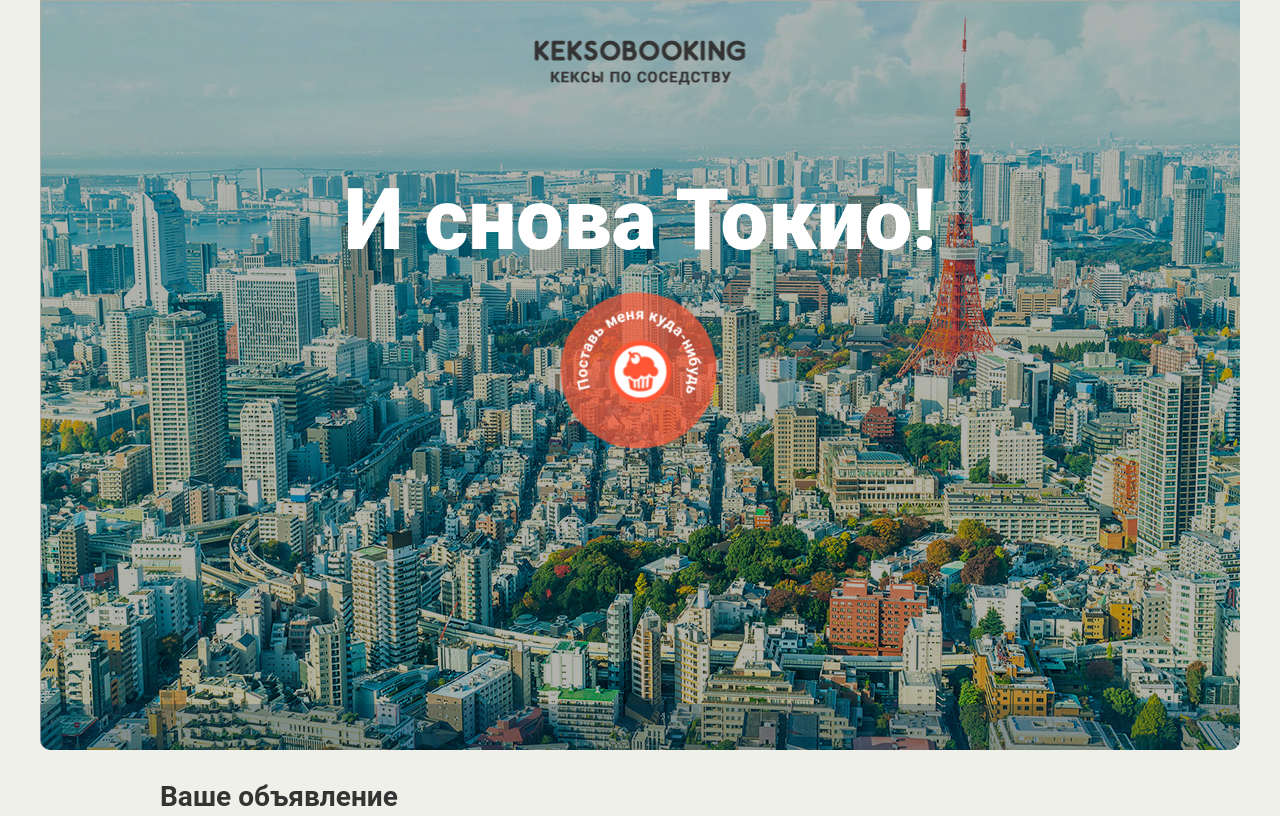
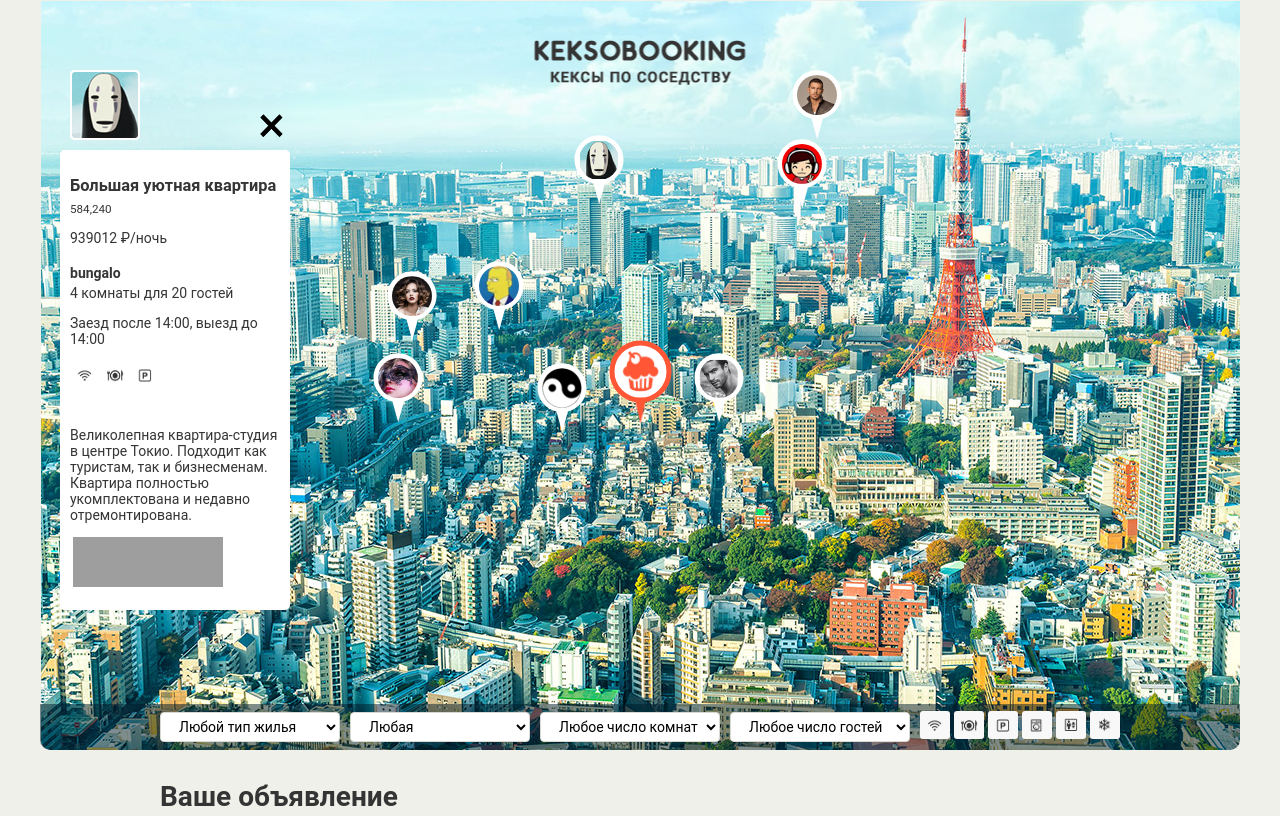
Before and after one commit to Alt0Z/257127-keksobooking, a website: page index.html in a window 1280 px wide. Shown: the top 816 px of the page. Drawn offline with Linux system fonts and the light colour scheme; grey boxes are pictures that could not be loaded.

Commit message:
Realized pins and popups render

```diff
--- a/index.html
+++ b/index.html
@@ -15,10 +15,10 @@
 <main>
   <section class="map map--faded">
     <div class="map__pins">
-      <div class="map__pinsoverlay"><h2>И снова Токио!</h2></div>
 
       <button class="map__pin map__pin--main">
         <img src="img/main-pin-image.png" width="40" height="44" draggable="false">
+
         <svg viewBox="0 0 70 70">
           <defs>
             <path d="M35,35m-23,0a23,23 0 1,1 46,0a23,23 0 1,1 -46,0" id="tophalf" />
@@ -236,14 +236,15 @@
       <li class="feature feature--elevator"></li>
       <li class="feature feature--conditioner"></li>
     </ul>
-    <p>Великолепная квартира-студия в центре Токио. Подходит как туристам, так и бизнесменам. Квартира полностью укомплектована и недавно отремонтирована.</p>
+    <p class="popup__description">Великолепная квартира-студия в центре Токио. Подходит как туристам, так и бизнесменам. Квартира полностью укомплектована и недавно отремонтирована.</p>
     <ul class="popup__pictures">
       <li><img src=""></li>
     </ul>
   </article>
-
   <button style="left: 200px; top: 400px;" class="map__pin"><img src="img/avatars/user07.png" width="40" height="40" draggable="false"></button>
 </template>
 
+  <script src="js/map-new.js"></script>
+
 </body>
 </html>
--- /dev/null
+++ b/js/map-new.js
@@ -0,0 +1,169 @@
+'use strict';
+
+var COMPARATION_INDEX = 8;
+var MIN_PRICE = 1000;
+var MAX_PRICE = 1000000;
+var MIN_GUESTS_INDEX = 1;
+var MAX_GUESTS_INDEX = 100;
+var MIN_LOCATION_X = 300;
+var MAX_LOCATION_X = 900;
+var MIN_LOCATION_Y = 150;
+var MAX_LOCATION_Y = 500;
+var PIN_WIDTH = 50;
+var PIN_HEIGHT = 70;
+var AVATAR_SIZE = 40;
+var PHOTO_SIZE = 50;
+
+var getRandomIndex = function () {
+  return Math.floor(Math.random() * COMPARATION_INDEX);
+};
+
+var hotelTitles = [
+  'Большая уютная квартира',
+  'Маленькая неуютная квартира',
+  'Огромный прекрасный дворец',
+  'Маленький ужасный дворец',
+  'Красивый гостевой домик',
+  'Некрасивый негостеприимный домик',
+  'Уютное бунгало далеко от моря',
+  'Неуютное бунгало по колено в воде'
+].sort(getRandomIndex);
+
+var hotelPhotos = [
+  'http://o0.github.io/assets/images/tokyo/hotel1.jpg',
+  'http://o0.github.io/assets/images/tokyo/hotel2.jpg',
+  'http://o0.github.io/assets/images/tokyo/hotel3.jpg'
+].sort(getRandomIndex);
+
+var hotelTypes = ['flat', 'house', 'bungalo'];
+var checkinTimes = ['12:00', '13:00', '14:00'];
+var checkoutTimes = ['12:00', '13:00', '14:00'];
+var hotelFeatures = ['wifi', 'dishwasher', 'parking', 'washer', 'elevator', 'conditioner'];
+var similarOffers = [];
+
+var getRandomInteger = function (min, max) {
+  var randomInteger = min + Math.random() * (max + 1 - min);
+  return Math.floor(randomInteger);
+};
+
+var getFeatures = function () {
+  var featuresLength = getRandomInteger(1, hotelFeatures.length - 1);
+  var features = [];
+
+  for (var i = 0; i < featuresLength; i++) {
+    features[i] = hotelFeatures[i];
+  }
+
+  return features;
+};
+
+var generateOffers = function (index) {
+  for (var i = 0; i < index; i++) {
+    var location = [getRandomInteger(MIN_LOCATION_X, MAX_LOCATION_X), getRandomInteger(MIN_LOCATION_Y, MAX_LOCATION_Y)];
+    similarOffers[i] = {
+      'author': {
+        'avatar': 'img/avatars/user0' + (i + 1) + '.png'
+      },
+
+      'offer': {
+        'title': hotelTitles[i],
+        'address': [location[0], location[1]],
+        'price': getRandomInteger(MIN_PRICE, MAX_PRICE),
+        'type': hotelTypes[getRandomInteger(0, (hotelTypes.length - 1))],
+        'rooms': getRandomInteger(1, 5),
+        'guests': getRandomInteger(MIN_GUESTS_INDEX, MAX_GUESTS_INDEX),
+        'checkin': checkinTimes[getRandomInteger(0, checkinTimes.length - 1)],
+        'checkout': checkoutTimes[getRandomInteger(0, checkoutTimes.length - 1)],
+        'features': getFeatures(),
+        'description': '',
+        'photos': hotelPhotos
+      },
+
+      'location': {
+        'x': location[0],
+        'y': location[1]
+      }
+    };
+  }
+
+  return similarOffers;
+};
+
+generateOffers(8);
+
+var map = document.querySelector('.map');
+
+var pinTemplate = document.querySelector('template').content;
+var mapPins = document.querySelector('.map__pins');
+var mapOffers = document.querySelector('.map__filters-container');
+
+var renderPin = function (offers) {
+  var pinElement = pinTemplate.cloneNode(true);
+  var fragment = document.createDocumentFragment();
+  for (var i = 0; i < offers.length; i++) {
+    var mapPin = document.createElement('button');
+    var imagePin = document.createElement('img');
+
+    mapPin.className = 'map__pin';
+    mapPin.style.left = offers[i].location.x - PIN_WIDTH / 2 + 'px';
+    mapPin.style.top = offers[i].location.y - PIN_HEIGHT + 'px';
+    imagePin.src = offers[i].author.avatar;
+    imagePin.width = AVATAR_SIZE;
+    imagePin.height = AVATAR_SIZE;
+    mapPin.appendChild(imagePin);
+    pinElement.appendChild(mapPin);
+    fragment.appendChild(pinElement);
+  }
+
+  return fragment;
+};
+
+var deleteChildren = function (el) {
+  while (el.hasChildNodes()) {
+    el.removeChild(el.firstChild);
+  }
+};
+
+var renderCard = function (card) {
+  var popup = document.querySelector('.popup').cloneNode(true);
+  var popupFeatures = popup.querySelector('.popup__features');
+  var popupPictures = popup.querySelector('.popup__pictures');
+
+  deleteChildren(popupFeatures);
+  deleteChildren(popupPictures);
+
+  popup.querySelector('h3').textContent = card.offer.title;
+  popup.querySelector('small').textContent = card.offer.address;
+  popup.querySelector('.popup__price').textContent = card.offer.price + ' \u20BD/ночь';
+  popup.querySelector('h4').textContent = card.offer.type;
+  popup.querySelector('h4 + p').textContent = card.offer.rooms + ' комнаты для ' + card.offer.guests + ' гостей';
+  popup.querySelector('h4 + p + p').textContent = 'Заезд после ' + card.offer.checkin + ',' + ' выезд до ' + card.offer.checkout;
+
+  for (var i = 0; i < card.offer.features.length; i++) {
+    var featuresElement = document.createElement('li');
+    featuresElement.className = 'feature feature--' + card.offer.features[i];
+    popupFeatures.appendChild(featuresElement);
+  }
+  popup.querySelector('.popup__description').textContent = card.offer.description;
+  popup.querySelector('.popup__avatar').src = card.author.avatar;
+
+  var photoList = document.querySelector('.popup__pictures');
+  for (i = 0; i < card.offer.photos.length; i++) {
+    var photoElement = photoList.querySelector('li').cloneNode(true);
+    photoList.appendChild(photoElement);
+
+    photoElement.querySelector('img').style.width = PHOTO_SIZE + 'px';
+    photoElement.querySelector('img').style.height = PHOTO_SIZE + 'px';
+    photoElement.querySelector('img').src = card.offer.photos[i];
+  }
+
+  return popup;
+};
+
+var activateMap = function () {
+  map.classList.remove('map--faded');
+  mapPins.appendChild(renderPin(similarOffers));
+  map.insertBefore(renderCard(similarOffers[0]), mapOffers);
+};
+
+activateMap();
```
Also changed, not shown: js/map.js (added, +96 -0 lines).
